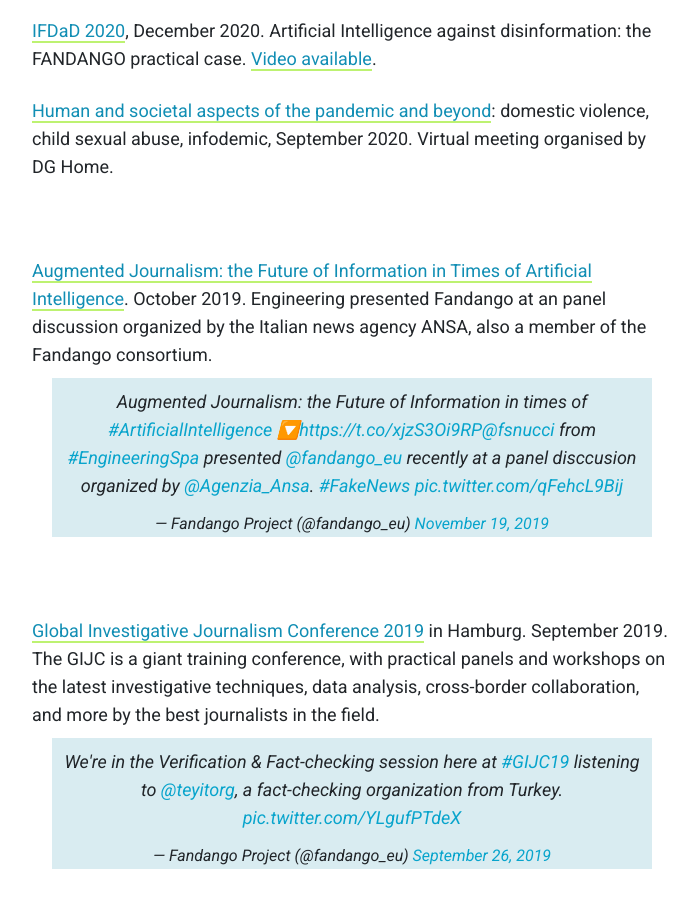
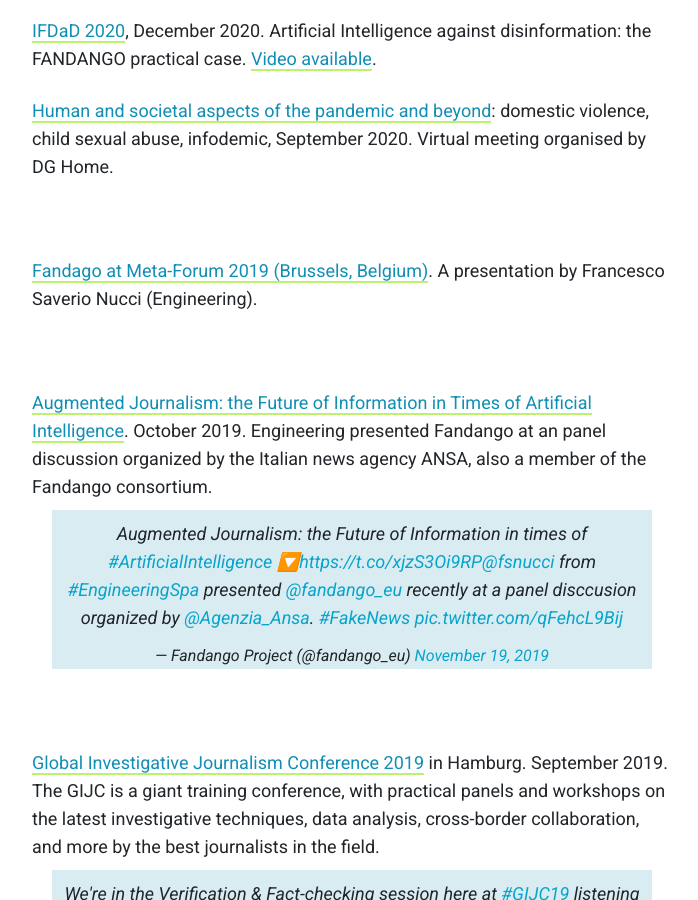
Before and after one commit to fandangOrg/fandango-web, a Jekyll site: the page built from achievements/public-events.md, in a window 1280 px wide and 900 px high, scrolled down 359 px. Shown: the whole window, without its empty margins (288-986 px from the left). Built offline with Jekyll 4.4.1, drawn with Linux system fonts in a browser that asks for light colours; comment, search, counter and statistics services are not loaded.

Commit message:
Updated Public Events

```diff
--- a/achievements/public-events.md
+++ b/achievements/public-events.md
@@ -10,6 +10,10 @@ navigation_parent: Achievements
 [IFDaD 2020](http://oi2media.es/index.php/jornadas-2018/), December 2020. Artificial Intelligence against disinformation: the FANDANGO practical case. [Video available](https://fandango-project.eu/news/2021/01/18/artificial-intelligence-against-disinformation-fandango-at-ifdad-2020/).
 
 [Human and societal aspects of the pandemic and beyond](https://dghome.mci-events.eu/ehome/index.php?eventid=547670&): domestic violence, child sexual abuse, infodemic, September 2020. Virtual meeting organised by DG Home.
+
+<p>&nbsp;</p>
+
+[Fandago at Meta-Forum 2019 (Brussels, Belgium)](https://www.european-language-grid.eu/wp-content/uploads/2019/10/07-05-FANDANGO.pdf). A presentation by Francesco Saverio Nucci (Engineering).
 
 <p>&nbsp;</p>
 
```
